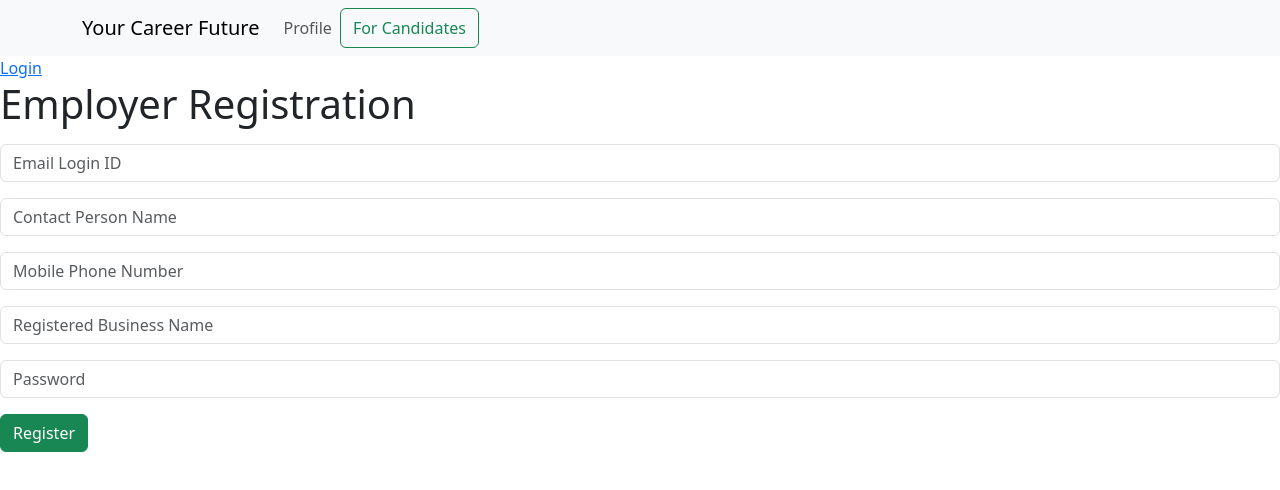
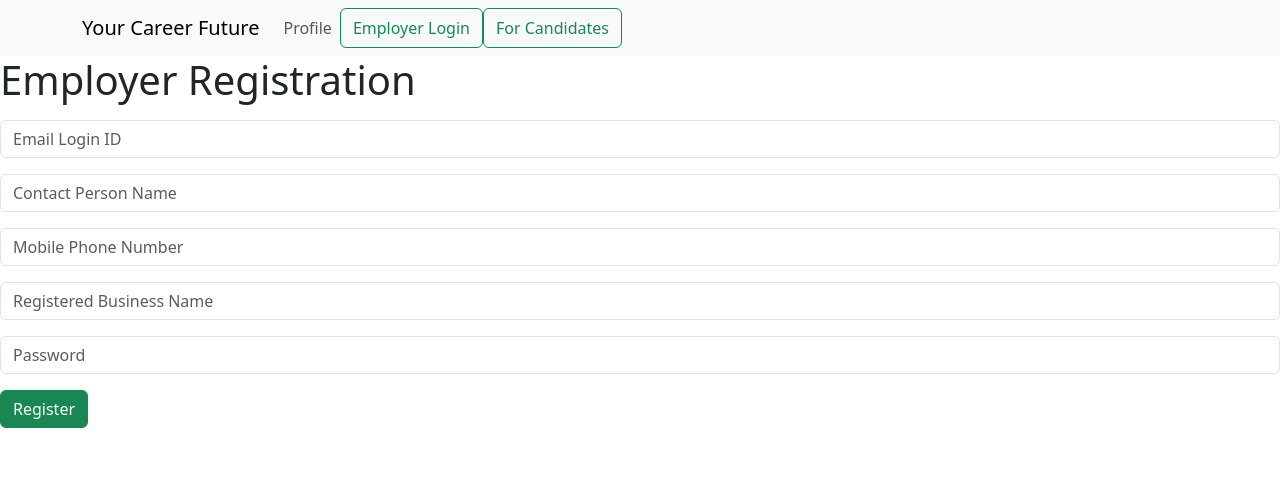
Before and after one commit to ilyas182/pern-jobstreet, a React (Create React App) app: page /employer/main in a window 1280 px wide. Shown: the top 490 px of the page. Built offline with nearby package versions, Linux system fonts and the light colour scheme; no server answers.

Commit message:
add employer login button

```diff
--- a/src/components/Employer/EmployerNavbar.jsx
+++ b/src/components/Employer/EmployerNavbar.jsx
@@ -20,6 +20,7 @@ export default function EmployerNavbar({employer, setEmployerMode}){
               {/* <Nav.Link>
                 <Link to={`/employer/dashboard/${employer.businessname}/jobs`} state={{employer: employer}}>Jobs Posted</Link></Nav.Link> */}
               <Nav.Link>Profile</Nav.Link>
+              <Button variant="outline-success" onClick={()=>navigate('/employer/login')}>Employer Login</Button>
               <Button variant="outline-success" onClick={handleCandidate}>For Candidates</Button>
             </Nav>
           </Container>
--- a/src/pages/EmployerPages/EmployerMainPage.jsx
+++ b/src/pages/EmployerPages/EmployerMainPage.jsx
@@ -4,7 +4,6 @@ import RegisterEmployer from "../../components/Employer/RegisterEmployer";
 export default function EmployerMainPage(props){
     return (
     <>
-    <Link to="/employer/login">Login</Link>
     <RegisterEmployer props={props}/>
     </>
     )
```
